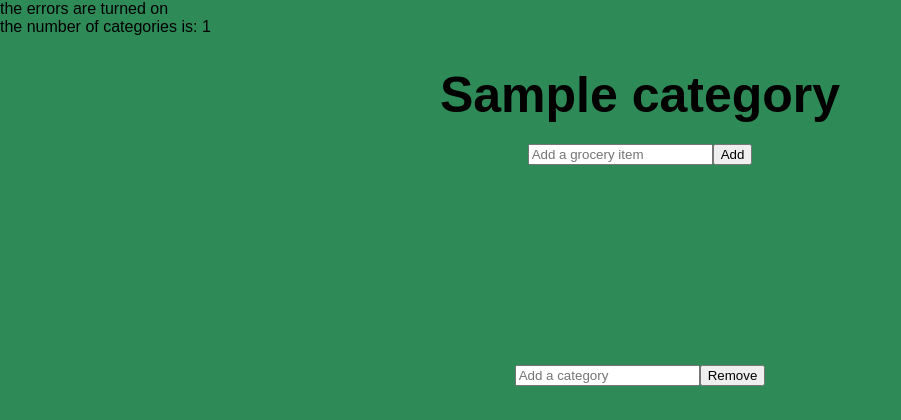
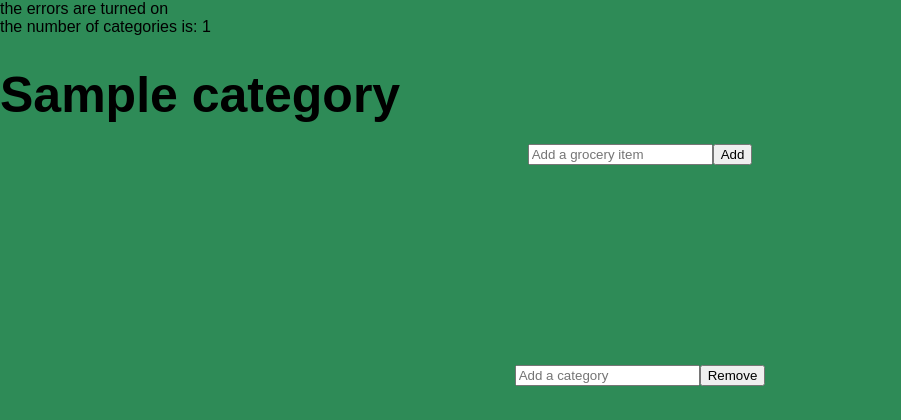
Before and after one commit to jsanchez07/bills, a PHP site: page /lists/groceries/groceries.php in a window 1280 px wide. Shown: the top 420 px of the page, without its empty margins (0-901 px from the left). Run offline with PHP 8.4, Linux system fonts and the light colour scheme; tables that the repository leaves empty or names only in its code hold one stand-in row (values such as "Sample post"); some libraries are stand-ins or nearby versions.

Commit message:
updating css

```diff
--- a/lists/groceries/groceries.css
+++ b/lists/groceries/groceries.css
@@ -15,7 +15,7 @@ p {
 }
 
 .list{
-    display: flex;
+    display: block;
     justify-content: center;
     align-items: center;
     flex-wrap: wrap;
@@ -24,7 +24,7 @@ p {
 }
 
 .list ul{
-    display: flex;
+    display: block;
     justify-content: center;
     align-items: center;
     flex-wrap: wrap;
@@ -37,6 +37,7 @@ p {
 }
 
 .list h2{
+    display: block;
     font-size: 50px;
     margin: 30px 0px 20px 0px;
 }
```
